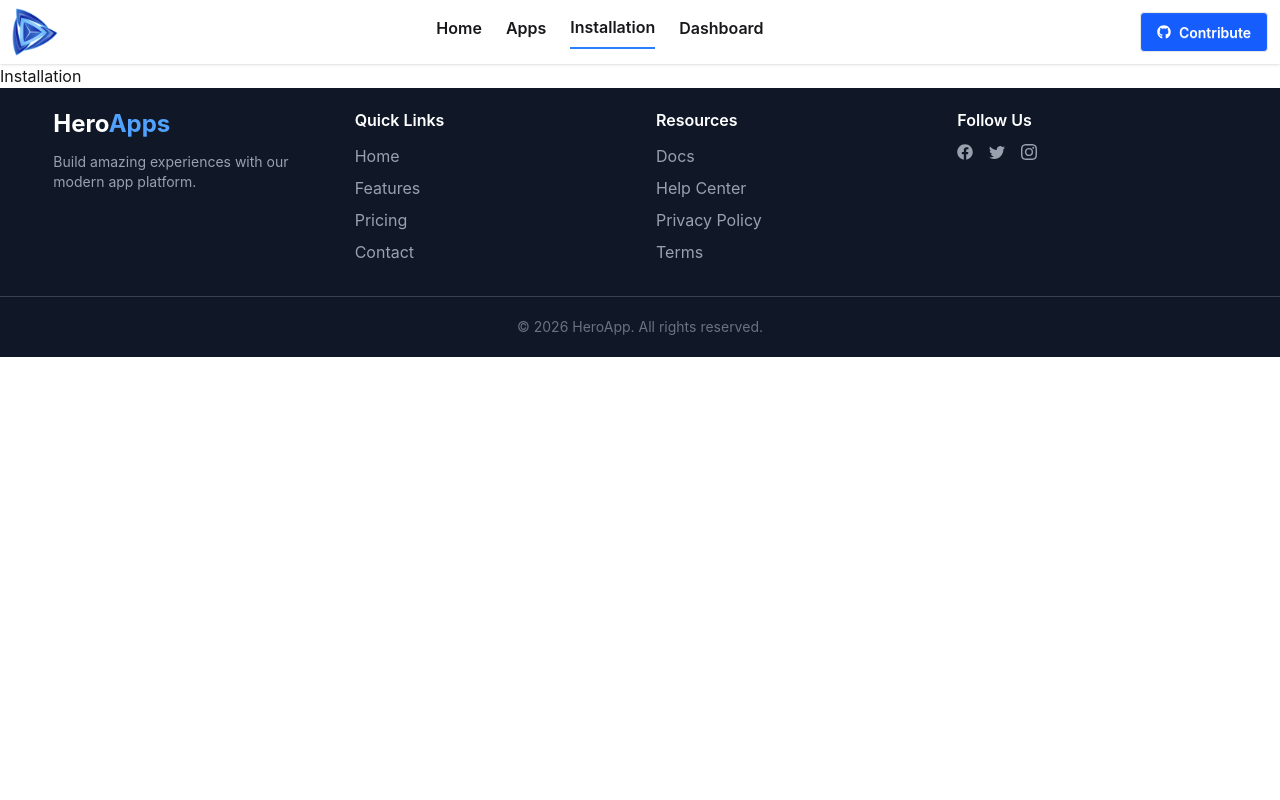
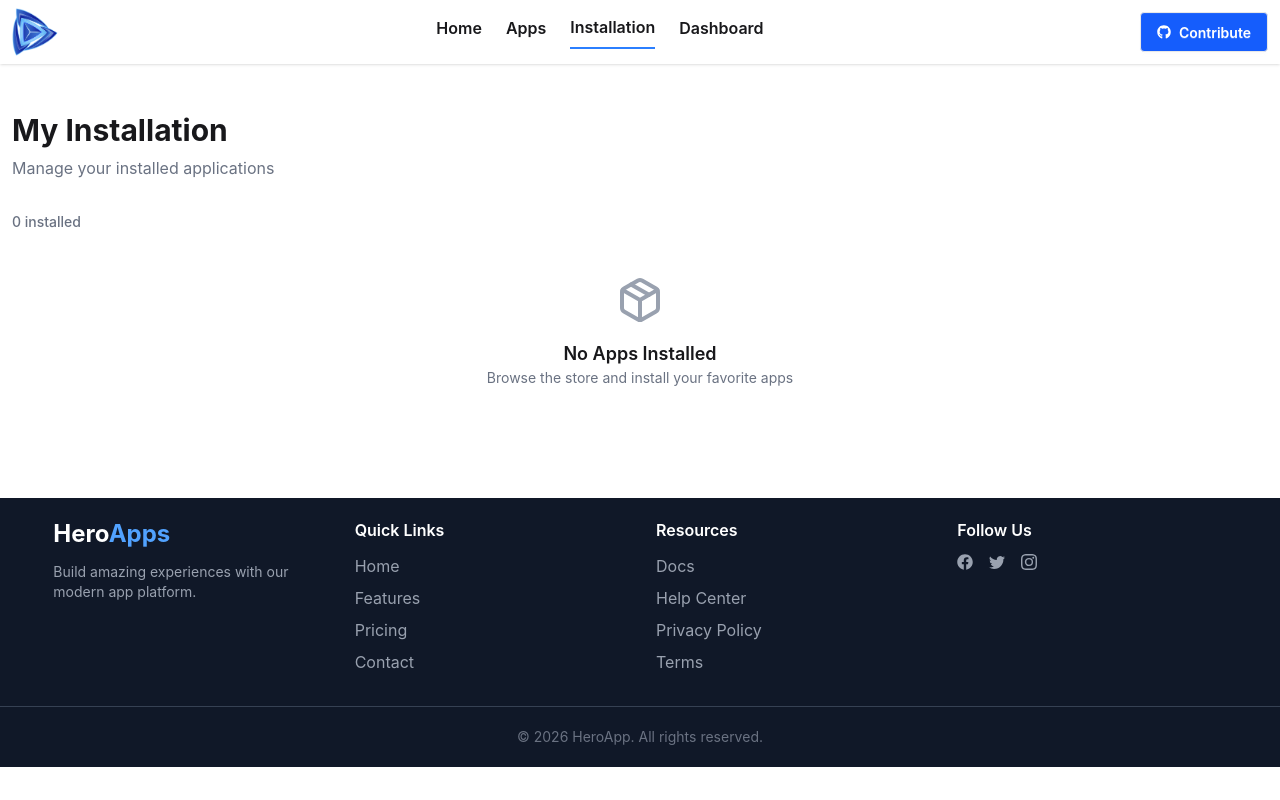
Before and after one commit to nusratjahan7/hero-apps-next, a Next.js app: page /installation in a window 1280 px wide. Built offline with nearby package versions, Linux system fonts and the light colour scheme.

Commit message:
handle intall button and show installed apps in installation page

```diff
--- a/package.json
+++ b/package.json
@@ -16,6 +16,7 @@
     "react-dom": "19.2.4",
     "react-icons": "^5.6.0",
     "react-spinners": "^0.17.0",
+    "react-toastify": "^11.0.5",
     "recharts": "^3.8.1"
   },
   "devDependencies": {
--- a/src/app/apps/[id]/page.jsx
+++ b/src/app/apps/[id]/page.jsx
@@ -1,3 +1,4 @@
+import InstallToggleBtn from "@/components/Homepage/Apps/InstallToggleBtn";
 import { getApps } from "@/lib/getApps";
 import { ArrowLeft, Download, MessageSquare } from "lucide-react";
 import Image from "next/image";
@@ -63,9 +64,7 @@ const AppDetailsPage = async ({ params }) => {
                 {isInstalled ? 'Installed' : 'Install'}
             </button> */}
 
-            <button className="btn mt-4 bg-linear-to-r from-blue-600 to-purple-400 text-white">
-                Install Now
-            </button>
+                <InstallToggleBtn app={app} />
 
                 </div>
             </div>
--- a/src/app/installation/page.jsx
+++ b/src/app/installation/page.jsx
@@ -1,12 +1,67 @@
-export const metadata = {
-  title: "Installation",
-};
+'use client'
+import  { useContext } from 'react';
+import { Trash2, Package } from 'lucide-react';
+import { toast } from 'react-toastify';
+import { InstalledAppsContext } from '@/context/InstallContext';
+import Image from 'next/image';
 
-const Installation = async ({params}) => {
-    const {id} = await params;
+const Installation = () => {
+
+    const { installed, setInstalled } = useContext(InstalledAppsContext);
+
+    const handleUninstall = (app) => {
+        const restApps = installed.filter(i => i.id !== app.id);
+        setInstalled(restApps);
+        toast.error(`${app.title} is uninstalled`);
+    };
+
     return (
-        <div>
-            <h2>Installation</h2>
+        <div className="container mx-auto py-12 px-3 min-h-[54.2vh]">
+
+            <div className="mb-8">
+                <h1 className="mb-2 text-3xl font-bold">My Installation</h1>
+                <p className="text-gray-500">Manage your installed applications</p>
+            </div>
+
+            <p className="text-sm text-gray-500 font-medium mb-5">
+                {installed.length} installed
+            </p>
+
+            {
+                installed.length === 0 ? (
+                    <div className="flex min-h-[20vh] flex-col items-center justify-center text-center">
+                        <Package className="mb-4 h-12 w-12 text-gray-400" />
+                        <h3 className="text-lg font-semibold">No Apps Installed</h3>
+                        <p className="text-sm text-gray-500">
+                            Browse the store and install your favorite apps
+                        </p>
+                    </div>
+                ) : (
+                    <div className="grid grid-cols-1 gap-4 sm:grid-cols-2 md:grid-cols-3">
+                        {installed.map((app) => (
+                            <div
+                                key={app.id}
+                                className="flex items-center justify-between gap-4 rounded-xl border border-gray-200 p-4 shadow-sm"
+                            >
+                                <div className="flex items-center gap-3">
+                                    <Image src={app.image} alt={app.title} className="w-12 h-12 rounded-xl" height={200} width={200} />
+                                    <div>
+                                        <h3 className="font-bold">{app.title}</h3>
+                                        <p className="text-sm text-gray-500">{app.companyName}</p>
+                                    </div>
+                                </div>
+
+                                <button
+                                    onClick={() => handleUninstall(app)}
+                                    className="p-2 rounded-lg hover:bg-red-100 text-red-500"
+                                >
+                                    <Trash2 className="w-5 h-5" />
+                                </button>
+                            </div>
+                        ))}
+                    </div>
+                )
+            }
         </div>
     );
 };
--- a/src/app/layout.js
+++ b/src/app/layout.js
@@ -2,6 +2,9 @@ import { Geist, Geist_Mono } from "next/font/google";
 import "./globals.css";
 import Navbar from "@/components/Navbar";
 import Footer from "@/components/Footer";
+import Providers from "@/lib/Provider";
+import { ToastContainer } from "react-toastify";
+
 
 const geistSans = Geist({
   variable: "--font-geist-sans",
@@ -26,9 +29,12 @@ export default function RootLayout({ children }) {
       className={`${geistSans.variable} ${geistMono.variable} h-full antialiased`}
     >
       <body className="min-h-full flex flex-col">
+        <Providers>
         <Navbar/>
         {children}
         <Footer />
+         <ToastContainer />
+        </Providers>
       </body>
     </html>
   );
--- /dev/null
+++ b/src/components/Homepage/Apps/InstallToggleBtn.jsx
@@ -0,0 +1,31 @@
+'use client'
+
+import { InstalledAppsContext } from "@/context/InstallContext";
+import { useContext } from "react";
+import { toast } from "react-toastify";
+
+const InstallToggleBtn = ({app}) => {
+    const {installed, setInstalled}  = useContext(InstalledAppsContext);
+
+    const handleInstall = () => {
+        setInstalled([...installed, app]);
+        toast.success(`${app.title} is installed`)
+    }
+    const isInstalled = installed.find(i => i.id === app.id);
+    console.log(isInstalled);
+
+    return (
+        <div>
+            <button
+            onClick={handleInstall}
+            disabled={isInstalled ? true : false}
+            className={`btn mt-4 bg-linear-to-r from-blue-600 to-purple-400 hover:from-blue-700 hover:to-purple-500  text-white  ${
+            isInstalled ? 'opacity-50 cursor-not-allowed' : ''
+            }`}>
+                {isInstalled ? 'Installed' : 'Install'}
+            </button>
+        </div>
+    );
+};
+
+export default InstallToggleBtn;
--- a/src/components/Homepage/TrendingApps.jsx
+++ b/src/components/Homepage/TrendingApps.jsx
@@ -14,7 +14,7 @@ const TrendingApps = async ({ from }) => {
     <div className="container mx-auto px-4 my-[60px]">
       {/* Section header */}
       <div className="mb-8 text-center">
-         <h2 className="font-bold text-4xl">
+         <h2 className="font-bold mb-4 text-4xl">
           {from === "homepage" ? "Trending apps" : "All Apps"}
         </h2>
         <p className="text-gray-600">
--- /dev/null
+++ b/src/context/InstallContext.jsx
@@ -0,0 +1,17 @@
+'use client'
+import { createContext, useState } from 'react';
+
+export const InstalledAppsContext = createContext()
+
+const InstalledApps = ({children}) => {
+
+   const [installed, setInstalled] = useState([]);
+
+    const data ={
+        installed, setInstalled
+    }
+
+    return <InstalledAppsContext.Provider value={data}>{children}</InstalledAppsContext.Provider>;
+};
+
+export default InstalledApps;
--- /dev/null
+++ b/src/lib/Provider/index.js
@@ -0,0 +1,12 @@
+'use client'
+import InstalledApps from "@/context/InstallContext";
+
+const Providers = ({children}) => {
+    return (
+       <InstalledApps>
+        {children}
+       </InstalledApps>
+    );
+};
+
+export default Providers;
```
Also changed, not shown: 1 other file (tests, documents, lock files or other folders).
